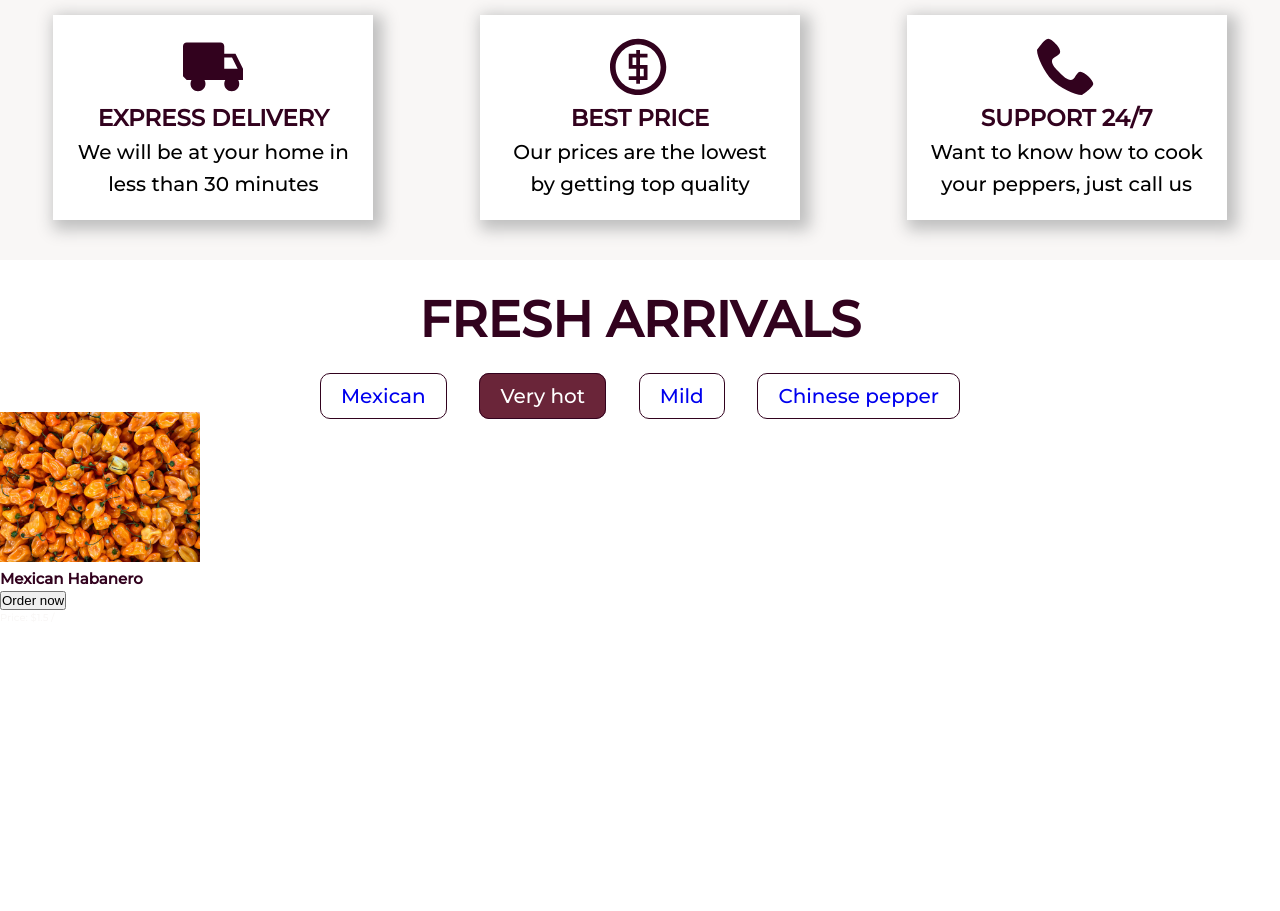
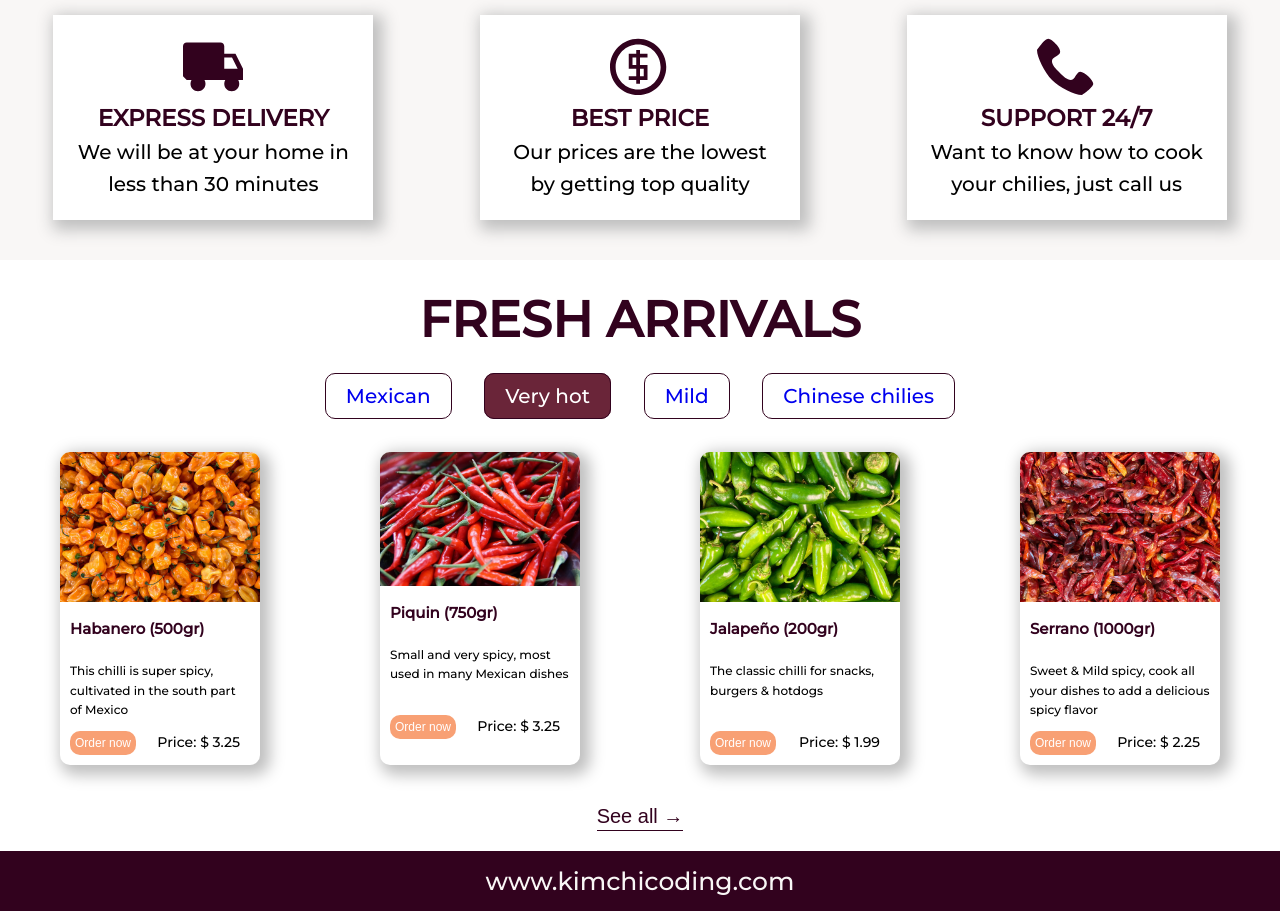
Before and after one commit to YiroYi/don-chile, a website: page index.html in a window 1280 px wide. Shown: the part 1340-2251 px from the top of the page. Before the commit the page ends 1966 px from the top, so only its background shows below. Drawn offline with Linux system fonts and the light colour scheme.

Commit message:
Design Complete

```diff
--- a/index.html
+++ b/index.html
@@ -21,8 +21,8 @@
       </nav>
       <header class="header">
         <div class="header__image"></div>
-        <div class="header__title-primary">Peppers</div>
-        <div class="header__title-secondary">Find the correct pepper for your recipe</div>
+        <div class="header__title-primary">Chilies</div>
+        <div class="header__title-secondary">Find the correct chilli pepper for your recipe</div>
         <button class="header__btn">Try me</button>
       </header>
       <section class="services">
@@ -33,7 +33,7 @@
               <img src="../img/realtor-2.jpeg" alt="" class="info-card__face">
             </div>
             <div class="info-card__content">
-              <p>"I received the peppers just 20 min later after I purchased them"</p>
+              <p>"I received the chilies just 20 min later after I purchased them"</p>
               <div class="info-card__content__item">
                 <svg class="info-card__content__item--heart">
                   <use xlink:href="img/sprite.svg#icon-heart"/>
@@ -58,7 +58,7 @@
               <img src="../img/coment.jpeg" alt="" class="info-card__face">
             </div>
             <div class="info-card__content">
-              <p>"The peppers were very fresh, delicious and cheap"</p>
+              <p>"Those chilies were very fresh, delicious and cheap"</p>
               <div class="info-card__content__item">
                 <svg class="info-card__content__item--heart">
                   <use xlink:href="img/sprite.svg#icon-heart"/>
@@ -102,7 +102,7 @@
               <use xlink:href="img/sprite.svg#icon-phone"/>
             </svg>
             <h3 class="heading-title">Support 24/7</h3>
-            <p>Want to know how to cook your peppers, just call us</p>
+            <p>Want to know how to cook your chilies, just call us</p>
           </div>
         </div>
       </section>
@@ -112,21 +112,60 @@
           <a href="#" class="products__tags--style">Mexican</a>
           <a href="#" class="products__tags--style" style="color: #fff; background-color: #6A2539;">Very hot</a>
           <a href="#" class="products__tags--style">Mild</a>
-          <a href="#" class="products__tags--style">Chinese pepper</a>
+          <a href="#" class="products__tags--style">Chinese chilies</a>
         </div>
-        <div class="product__cards">
+        <div class="products__cards">
           <div class="product-card">
             <img src="../img/habanero.jpg" alt="" class="product-card__img">
             <div class="product-card__info">
-              <h4 class="product-card__info__title">Mexican Habanero</h4>
-              <p class="product-card__description"></p>
-              <div class="product-card__order">
-                <button class="product-card__order--btn">Order now</button>
-                <p class="product-card__order--price">Price: $1.5 /</p>
+              <h4 class="product-card__info__title">Habanero (500gr)</h4>
+              <p class="product-card__info__description">This chilli is super spicy, cultivated in the south part of Mexico</p>
+              <div class="product-card__info__order">
+                <button class="product-card__info__order--btn">Order now</button>
+                <p class="product-card__info__order--price">Price: $ 3.25</p>
+              </div>
+            </div>
+          </div>
+          <div class="product-card">
+            <img src="../img/pikin.jpg" alt="" class="product-card__img">
+            <div class="product-card__info">
+              <h4 class="product-card__info__title">Piquin (750gr)</h4>
+              <p class="product-card__info__description">Small and very spicy, most used in many Mexican dishes</p>
+              <div class="product-card__info__order">
+                <button class="product-card__info__order--btn">Order now</button>
+                <p class="product-card__info__order--price">Price: $ 3.25</p>
+              </div>
+            </div>
+          </div>
+          <div class="product-card">
+            <img src="../img/jalapeno.jpg" alt="" class="product-card__img">
+            <div class="product-card__info">
+              <h4 class="product-card__info__title">Jalapeño (200gr)</h4>
+              <p class="product-card__info__description">The classic chilli for snacks, burgers & hotdogs</p>
+              <div class="product-card__info__order">
+                <button class="product-card__info__order--btn">Order now</button>
+                <p class="product-card__info__order--price">Price: $ 1.99</p>
+              </div>
+            </div>
+          </div>
+          <div class="product-card">
+            <img src="../img/serrano.jpg" alt="" class="product-card__img">
+            <div class="product-card__info">
+              <h4 class="product-card__info__title">Serrano (1000gr)</h4>
+              <p class="product-card__info__description">Sweet & Mild spicy, cook all your dishes to add a delicious spicy flavor</p>
+              <div class="product-card__info__order">
+                <button class="product-card__info__order--btn">Order now</button>
+                <p class="product-card__info__order--price">Price: $ 2.25</p>
               </div>
             </div>
           </div>
         </div>
+        <div style="margin: 0 auto; margin-bottom: 2rem;">
+            <button class="info-btn">See all &#8594;</button>
+        </div>
       </section>
+      <footer class="footer">
+        www.kimchicoding.com
+      </footer>
     </body>
 </html>
--- a/sass/_base.scss
+++ b/sass/_base.scss
@@ -39,6 +39,6 @@ body {
 .container {
   position: relative;
   display: grid;
-  grid-template-rows: min-content 100vh repeat(2, min-content);
+  grid-template-rows: min-content 100vh repeat(3, min-content);
   grid-template-columns: [full-start] minmax(6rem, 1fr) [center-start] repeat(8, [col-start] minmax(min-content, 14rem)[col-end]) [center-end] minmax(6rem, 1fr) [full-end]
 }
--- a/sass/_products.scss
+++ b/sass/_products.scss
@@ -35,16 +35,24 @@
 
   &__cards{
     grid-row: 3/4;
+    display: grid;
+    grid-template-columns: repeat(auto-fit, minmax(25rem, 1fr));
+    justify-items: center;
   }
 }
 
 
 .product-card {
     width: 20rem;
-    border-radius: 20px;
+    border-radius: 10px;
+    box-shadow: 5px 5px 15px 5px #BFBFBF;
+    margin-top: 4rem;
+    margin-bottom: 4rem;
+
 
   &__img{
     width: 100%;
+    border-radius: 10px 10px 0  0;
   }
 
   &__info{
@@ -54,22 +62,45 @@
       font-size: 1.5rem;
       font-family: $font-primary;
       color: $color-primary-dark;
+      padding: 1rem;
     }
 
     &__description{
-
+      color: black;
+      font-size: 1.2rem;
+      padding: 1rem;
+      height: 7rem;
     }
 
     &__order{
+      padding: 1rem;
+      display: flex;
+      justify-content: space-between;
 
       &--btn{
-
+        border: none;
+        background-color: $color-primary;
+        padding: .5rem .5rem;
+        color: #fff;
+        font-size: 1.2rem;
+        border-radius: 10px;
       }
 
       &--price{
-
+        color: black;
+        font-size: 1.4rem;
+        padding-right: 1rem;
+        font-weight: 500;
       }
 
     }
   }
 }
+
+.footer {
+  grid-column: full-start / full-end;
+  background-color: $color-primary-dark;
+  text-align: center;
+  padding: 1rem 0;
+  font-size: 2.5rem;
+}
```
Also changed, not shown: css/style.css, img/pikin.jpg (added).
